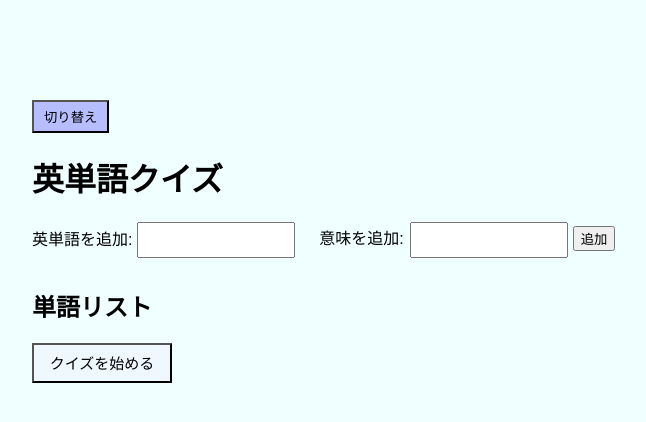
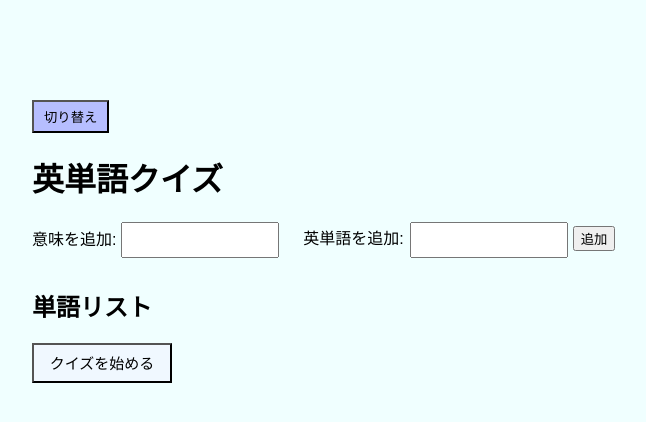
Before and after one commit to kinikieme/kinikieme.github.io, a plain HTML site: page index.html in a window 1280 px wide. Shown: the whole page, without its empty margins (118-764 px from the left). Drawn offline with nearby package versions, Linux system fonts and the light colour scheme.

Commit message:
Update index.html

```diff
--- a/index.html
+++ b/index.html
@@ -59,9 +59,9 @@
     <script src="https://code.jquery.com/jquery.min.js"></script>
     <h1>英単語クイズ</h1>
     <div>
-        <label for="wordInput">英単語を追加:</label>
+        <label for="wordInput">意味を追加:</label>
         <input type="text" id="wordInput">
-        <label for="meaningInput" class="tex1">意味を追加:</label>
+        <label for="meaningInput" class="tex1">英単語を追加:</label>
         <input type="text" id="meaningInput" class="b2">
         <button onclick="addWord()">追加</button>
     </div>
```
